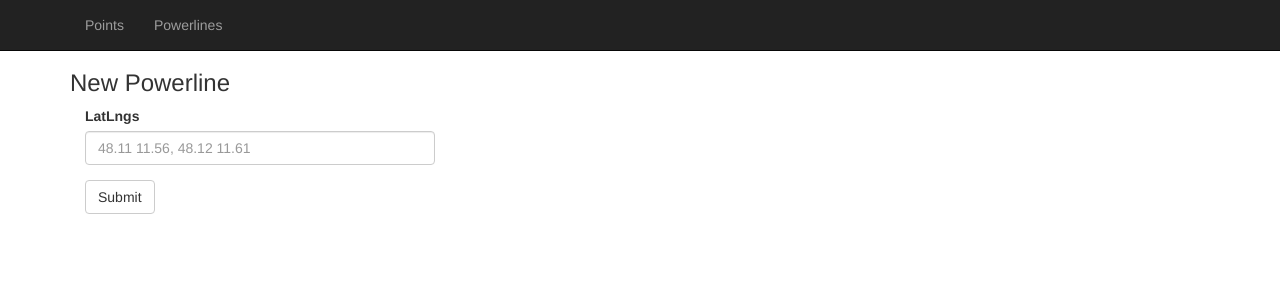
After one commit to OpenGridMap/pgis, a Flask app: page /admin/powerlines/new in a window 1280 px wide. The commit adds this page. Shown: the top 300 px of the page. Run offline with Flask 2, Linux system fonts and the light colour scheme; some libraries are stand-ins or nearby versions.

Commit message:
Some crud functionality for powerlines

```diff
--- a/app/controllers/admin/points_controller.py
+++ b/app/controllers/admin/points_controller.py
@@ -1,5 +1,6 @@
 from flask import render_template, flash, redirect, abort, session, url_for, request, g, json, Response
 from app import db
+import app.helpers.point_form
 import app.models.point
 
 class PointsController:
@@ -8,11 +9,11 @@ class PointsController:
 		return render_template('admin/points/index.html', points=points)
 
 	def new(self):
-		form = app.helpers.point_add_form.PointAddForm()
+		form = app.helpers.point_form.PointForm()
 		return render_template('admin/points/new.html', form=form)
 
 	def create(self):
-		form = app.helpers.point_add_form.PointAddForm()
+		form = app.helpers.point_form.PointForm()
 		if form.validate_on_submit():
 			geometry = "POINT({} {})".format(form.latitude.data, form.longitude.data)
 			new_point = app.models.point.Point(name=form.name.data, geom=geometry)
--- a/app/controllers/admin/powerlines_controller.py
+++ b/app/controllers/admin/powerlines_controller.py
@@ -1,5 +1,46 @@
 from flask import render_template, flash, redirect, abort, session, url_for, request, g, json, Response
+from app import db
+import app.helpers.powerline_form
+from app.models.powerline import Powerline
 
 class PowerlinesController:
 	def index(self):
-		return render_template('admin/powerlines/index.html')
+		powerlines = Powerline.query.all()
+		return render_template('admin/powerlines/index.html', powerlines=powerlines)
+
+	def new(self):
+		form = app.helpers.powerline_form.PowerlineForm()
+		return render_template('admin/powerlines/new.html', form=form)
+
+	def create(self):
+		form = app.helpers.powerline_form.PowerlineForm()
+		if form.validate_on_submit():
+			geometry = "LINESTRING({})".format(form.latlngs.data)
+			new_powerline = app.models.powerline.Powerline(geom=geometry)
+			db.session.add(new_powerline)
+			db.session.commit()
+			return redirect(url_for('admin_powerlines'))
+		return 'Error'
+
+	def edit(self, id):
+		powerline = app.models.powerline.Powerline.query.get(id)
+		form = app.helpers.powerline_form.PowerlineForm()
+		form.latlngs.data = powerline.linestring()
+		return render_template('admin/powerlines/edit.html', form=form, id=id)
+
+	def update(self, id):
+		powerline = app.models.powerline.Powerline.query.get(id)
+		form = app.helpers.powerline_form.PowerlineForm(obj=powerline)
+		if form.validate_on_submit():
+			geometry = "LINESTRING({})".format(form.latlngs.data)
+			powerline.geom = geometry
+			db.session.add(powerline)
+			db.session.commit()
+			return redirect(url_for('admin_powerlines'))
+		return 'Error'
+
+	def delete(self, id):
+		powerline = app.models.powerline.Powerline.query.get(id)
+		db.session.delete(powerline)
+		db.session.commit()
+		return redirect(url_for('admin_powerlines'))
--- a/app/controllers/powerlines_controller.py
+++ b/app/controllers/powerlines_controller.py
@@ -1,6 +1,7 @@
 from flask import render_template, flash, redirect, abort, session, url_for, request, g, json, Response
+from app.models.powerline import Powerline
 
 class PowerlinesController:
 	def index(self):
-		lines = [[[48.1533, 11.5667], [48.1423, 11.5697]], [[48.1533, 11.5667], [48.1123, 11.5197], [48.1323, 11.6097]]]
-		return Response(json.dumps(lines),  mimetype='application/json')
+		powerlines = list(map(lambda powerline: powerline.serialize(), Powerline.query.all()))
+		return Response(json.dumps(powerlines),  mimetype='application/json')
--- a/app/helpers/point_add_form.py
+++ b/app/helpers/point_form.py
@@ -2,7 +2,7 @@ from flask.ext.wtf import Form
 from wtforms import StringField, FloatField
 from wtforms.validators import DataRequired
 
-class PointAddForm(Form):
+class PointForm(Form):
     name 		= StringField('name', validators=[DataRequired()])
     latitude	= FloatField('latitude', validators=[DataRequired()])
     longitude	= FloatField('longitude', validators=[DataRequired()])
--- /dev/null
+++ b/app/helpers/powerline_form.py
@@ -0,0 +1,6 @@
+from flask.ext.wtf import Form
+from wtforms import StringField, FloatField
+from wtforms.validators import DataRequired
+
+class PowerlineForm(Form):
+    latlngs 		= StringField('latlngs', validators=[DataRequired()])
--- a/app/routes.py
+++ b/app/routes.py
@@ -2,7 +2,6 @@ from flask import render_template, flash, redirect, abort, session, url_for, req
 from app import GisApp, db
 import app.models.point
 import app.models.powerline
-import app.helpers.point_add_form
 import app.controllers.application_controller
 import app.controllers.points_controller
 import app.controllers.powerlines_controller
@@ -22,8 +21,8 @@ def points():
 	controller = app.controllers.points_controller.PointsController()
 	return controller.index()
 
-@GisApp.route('/lines', methods=['GET'])
-def lines():
+@GisApp.route('/powerlines', methods=['GET'])
+def powerlines():
 	controller = app.controllers.powerlines_controller.PowerlinesController()
 	return controller.index()
 
@@ -56,3 +55,28 @@ def admin_points_delete(id):
 def admin_powerlines():
 	controller = app.controllers.admin.powerlines_controller.PowerlinesController()
 	return controller.index()
+
+@GisApp.route('/admin/powerlines/new')
+def admin_powerlines_new():
+	controller = app.controllers.admin.powerlines_controller.PowerlinesController()
+	return controller.new()
+
+@GisApp.route('/admin/powerlines/create', methods=['POST'])
+def admin_powerlines_create():
+	controller = app.controllers.admin.powerlines_controller.PowerlinesController()
+	return controller.create()
+
+@GisApp.route('/admin/powerlines/edit/<id>', methods=['GET'])
+def admin_powerlines_edit(id):
+	controller = app.controllers.admin.powerlines_controller.PowerlinesController()
+	return controller.edit(id)
+
+@GisApp.route('/admin/powerlines/update/<id>', methods=['POST'])
+def admin_powerlines_update(id):
+	controller = app.controllers.admin.powerlines_controller.PowerlinesController()
+	return controller.update(id)
+
+@GisApp.route('/admin/powerlines/delete/<id>', methods=['GET'])
+def admin_powerlines_delete(id):
+	controller = app.controllers.admin.powerlines_controller.PowerlinesController()
+	return controller.delete(id)
--- a/app/static/javascripts/main.js
+++ b/app/static/javascripts/main.js
@@ -10,7 +10,7 @@ $(document).ready(function(){
 	}).addTo(map);
 
 	$.ajax({
-		url : "/lines",
+		url : "/powerlines",
 		success : function(data){
 			for(var i = 0; i < data.length; i++){
 				var polyline = L.polyline(data[i], {color: 'red'}).addTo(map);
--- a/app/templates/admin/points/new.html
+++ b/app/templates/admin/points/new.html
@@ -1,7 +1,5 @@
 {% extends 'admin/base.html' %}
 {% block content %}
-
-
 
 <div class="container center-block clearfix">
 	<h3>New Point</h3>
--- a/app/templates/admin/powerlines/index.html
+++ b/app/templates/admin/powerlines/index.html
@@ -17,10 +17,10 @@
 			{% for powerline in powerlines %}
 			<tr class="crud_row">
 				<td>{{ powerline.id }}</td>
-				<td>{{ powerline.shape().x }}</td>
+				<td>{{ powerline.shape() }}</td>
 				<td>
-					<a class="btn btn-default" href="/admin/powerline/edit/{{powerline.id}}">Edit</a>
-					<a class="btn btn-default" href="/admin/powerline/delete/{{powerline.id}}">Delete</a>
+					<a class="btn btn-default" href="/admin/powerlines/edit/{{powerline.id}}">Edit</a>
+					<a class="btn btn-default" href="/admin/powerlines/delete/{{powerline.id}}">Delete</a>
 				</td>
 			</tr>
 			{% endfor %}
--- /dev/null
+++ b/app/templates/admin/powerlines/new.html
@@ -0,0 +1,17 @@
+{% extends 'admin/base.html' %}
+{% block content %}
+
+<div class="container center-block clearfix">
+	<h3>New Powerline</h3>
+	<form class="col-md-4" action="/admin/powerlines/create" method="post" name="new_powerline">
+		{{ form.hidden_tag() }}
+
+		<div class="form-group">
+			<label class="control-label" for="point_field_name">LatLngs</label>
+			{{ form.latlngs(class_="form-control ", placeholder="48.11 11.56, 48.12 11.61") }}
+		</div>
+		<button type="submit" class="btn btn-default">Submit</button>
+	</form>
+</div>
+
+{% endblock %}
```
Also changed, not shown: app/models/powerline.py (+9 -0 lines), app/templates/admin/powerlines/edit.html (added, +17 -0 lines).
